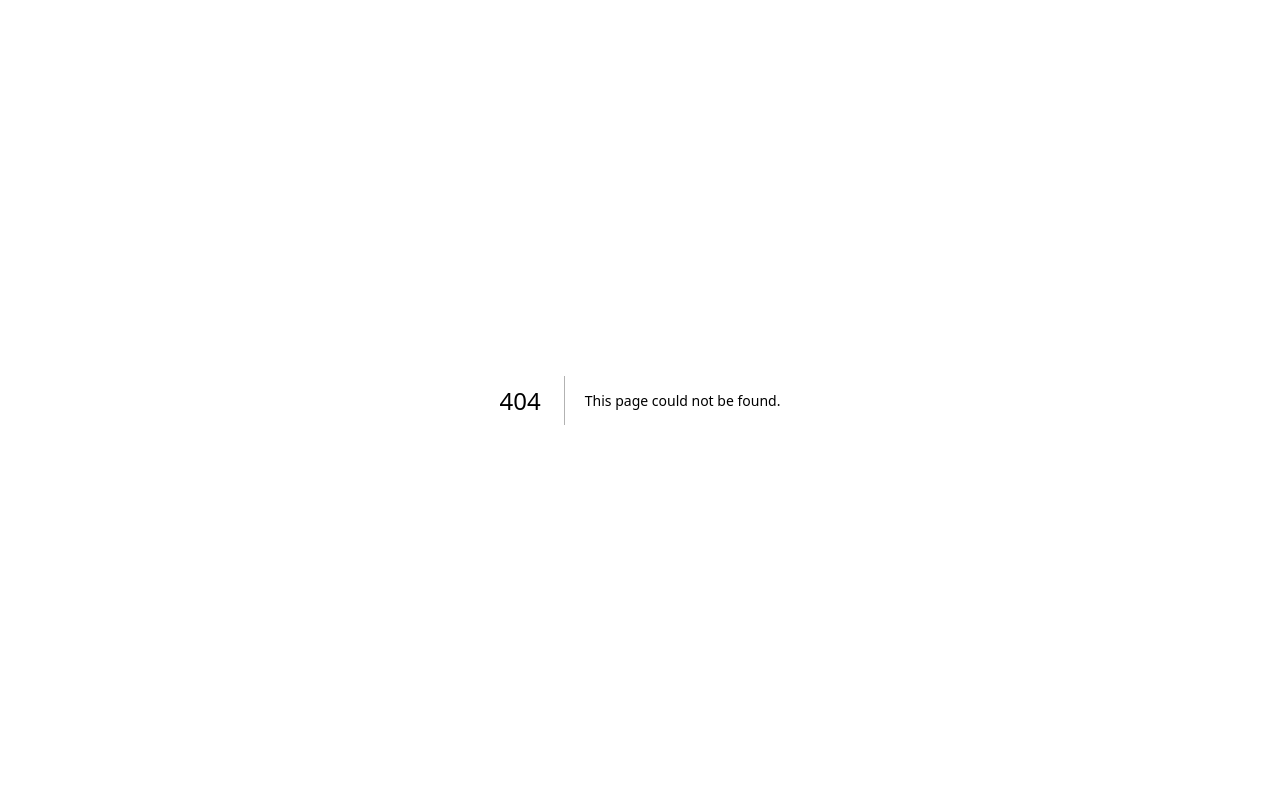
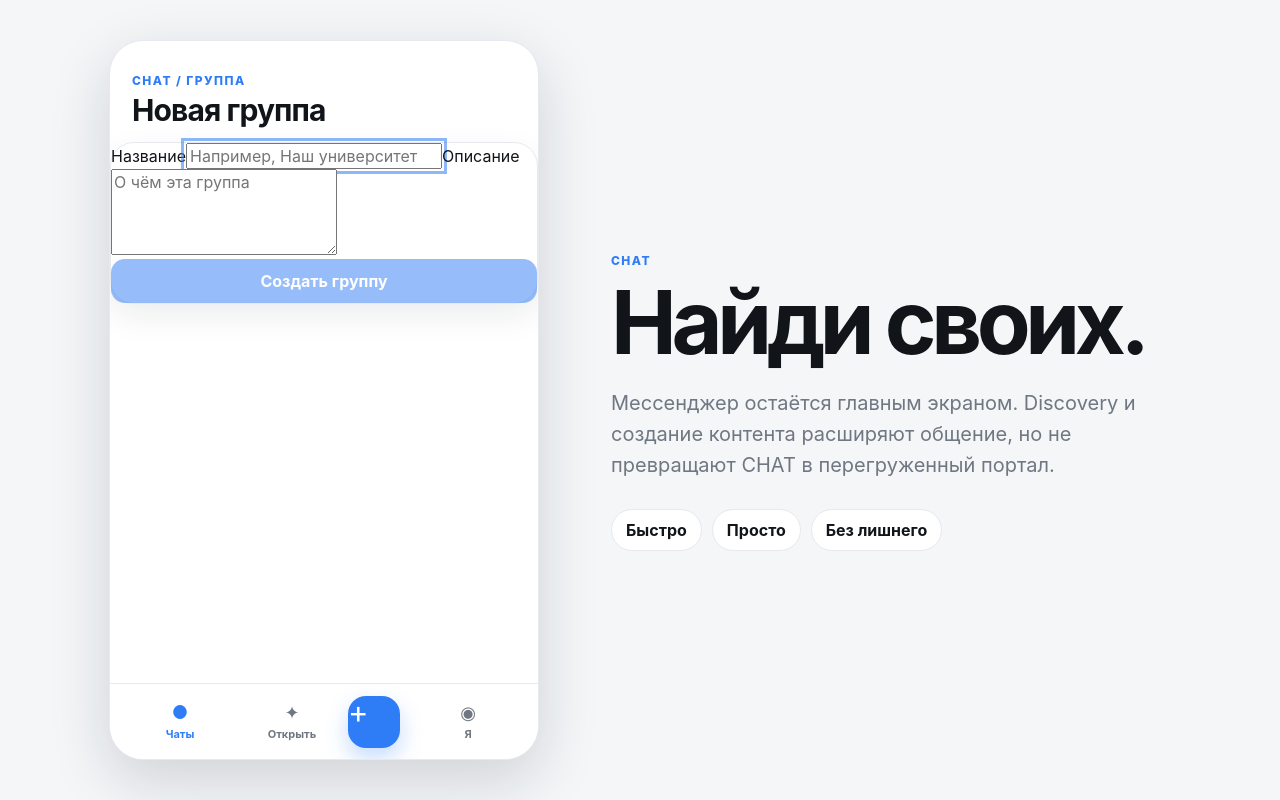
Before and after one commit to venomimonstro/chat-hive, a Next.js app in the folder web/: page /groups/new in a window 1280 px wide. Before the commit this address had no page. Built offline with nearby package versions, Linux system fonts and the light colour scheme; no server answers.

Commit message:
feat: add group creation screen

```diff
--- /dev/null
+++ b/web/app/groups/new/page.tsx
@@ -0,0 +1,51 @@
+'use client';
+
+import { FormEvent, useState } from 'react';
+import { AppShell } from '../../../components/AppShell';
+import { Button, Surface } from '../../../components/ui';
+import { createGroup } from '../../../lib/api';
+
+export default function NewGroupPage() {
+  const [title, setTitle] = useState('');
+  const [description, setDescription] = useState('');
+  const [saving, setSaving] = useState(false);
+  const [error, setError] = useState('');
+
+  async function submit(event: FormEvent) {
+    event.preventDefault();
+    if (saving) return;
+    setSaving(true);
+    setError('');
+    try {
+      const group = await createGroup({ title, description });
+      window.location.replace(`/groups/${group.chat_id}`);
+    } catch (err) {
+      setError(err instanceof Error ? err.message : 'Не удалось создать группу');
+      setSaving(false);
+    }
+  }
+
+  return (
+    <AppShell active="Чаты">
+      <header className="screenHeader">
+        <div><span className="eyebrow">CHAT / ГРУППА</span><h1>Новая группа</h1></div>
+      </header>
+      <div className="createPageBody">
+        <Surface className="createFormCard">
+          <form onSubmit={submit} className="createForm">
+            <label>
+              <span>Название</span>
+              <input autoFocus required minLength={2} maxLength={80} value={title} onChange={(e) => setTitle(e.target.value)} placeholder="Например, Наш университет" />
+            </label>
+            <label>
+              <span>Описание</span>
+              <textarea rows={4} maxLength={500} value={description} onChange={(e) => setDescription(e.target.value)} placeholder="О чём эта группа" />
+            </label>
+            {error ? <div className="authError" role="alert">{error}</div> : null}
+            <Button type="submit" fullWidth disabled={saving || title.trim().length < 2}>{saving ? 'Создаём…' : 'Создать группу'}</Button>
+          </form>
+        </Surface>
+      </div>
+    </AppShell>
+  );
+}
```
